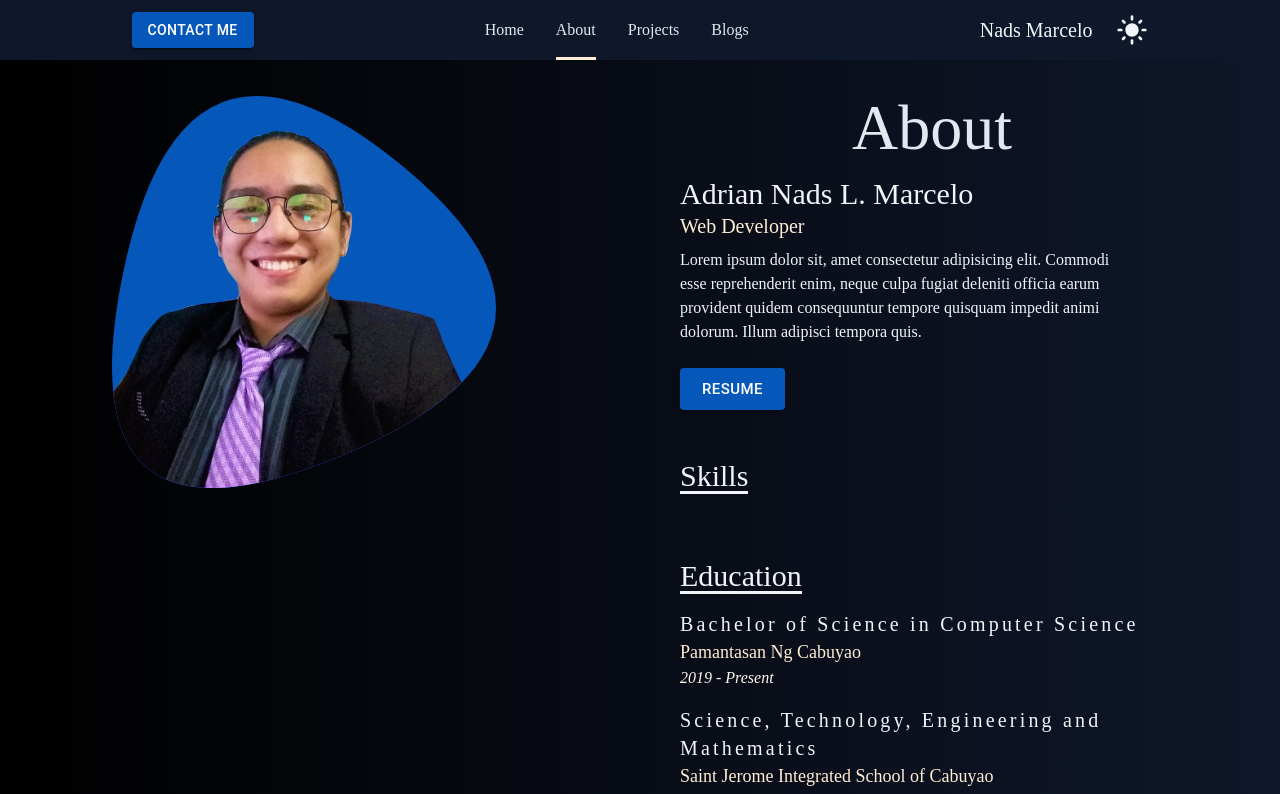
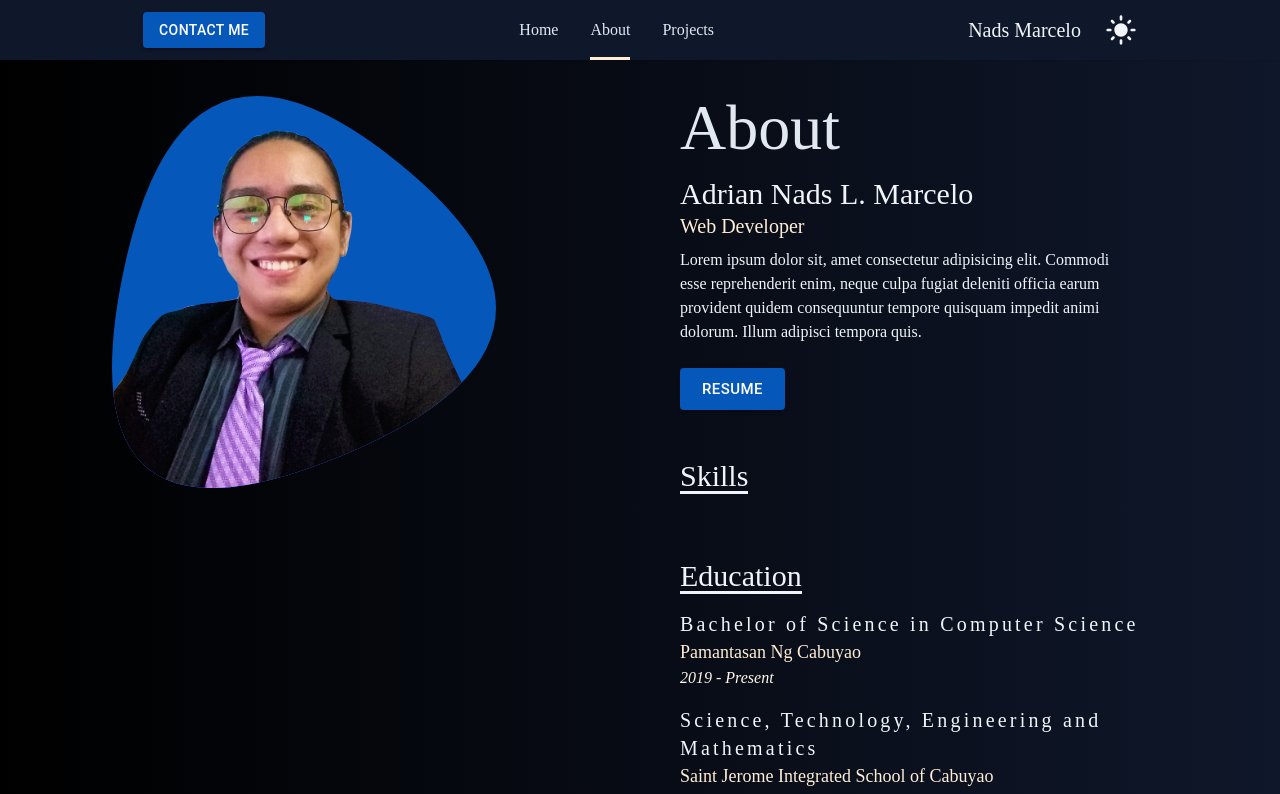
Before and after one commit to NADS-PROGRAMMER/Portfolio-Website, a React (Create React App) app: page /about in a window 1280 px wide. Shown: the top 794 px of the page. Built offline with nearby package versions, Linux system fonts and the light colour scheme.

Commit message:
FIXED the overlapping space during animation
REMOVED the blog link at navbar

```diff
--- a/src/Pages/Projects.jsx
+++ b/src/Pages/Projects.jsx
@@ -19,19 +19,23 @@ function Projects() {
 
     {
         projectImage: Flashcards,
-        projectTitle: 'Flashcards'
+        projectTitle: 'Flashcards',
+        projectLink: 'https://flashcards-go.netlify.app/'
     },
     {
         projectImage: RecipeApp,
-        projectTitle: 'Recipe Search App'
+        projectTitle: 'Recipe Search App',
+        projectLink: 'https://adriandev-search-recipe.netlify.app/'
     },
     {
         projectImage: TipCalculator,
-        projectTitle: 'Tip Calculator'
+        projectTitle: 'Tip Calculator',
+        projectLink: 'https://adriandev-tip-calculator.netlify.app/'
     },
     {
         projectImage: BaseApparel,
-        projectTitle: 'Base Apparel Page'
+        projectTitle: 'Base Apparel Page',
+        projectLink: 'https://nads-programmer.github.io/NADS-PROGRAMMER-base-apparel-design/'
     },
   ]
 
--- a/src/components/Navbar.jsx
+++ b/src/components/Navbar.jsx
@@ -20,7 +20,7 @@ function Navbar() {
         {link: <NavLink className="nav-links" routePath="/" text="Home"/>, path: "/"},
         {link: <NavLink className="nav-links" routePath="/about" text="About"/>, path: "/about"},
         {link: <NavLink className="nav-links" routePath="/projects" text="Projects"/>, path: "/projects"},
-        {link: <NavLink className="nav-links" routePath="/blogs" text="Blogs"/>, path: "/blogs"},
+        // {link: <NavLink className="nav-links" routePath="/blogs" text="Blogs"/>, path: "/blogs"},
     ]
 
     useEffect(() => {
@@ -85,7 +85,7 @@ function Navbar() {
                       </AnimatePresence>
                  </button>
 
-                <span className="text-portfolio-tertiary text-xl py-[1rem] dark:text-slate-100">Nads Marcelo</span>
+                <span className="text-portfolio-tertiary text-xl py-[1rem] font-['Alegreya_Sans_SC'] dark:text-slate-100">Nads Marcelo</span>
             </section>
 
 
--- a/src/components/Project.jsx
+++ b/src/components/Project.jsx
@@ -17,8 +17,8 @@ function Project({ props }) {
           alt="" />
 
           <button
-          className="bg-slate-900 p-[1rem] invisible group-hover:visible rounded-full text-2xl text-white transition-[visibility_300ms,opacity_300ms,transform_300ms] opacity-0 group-hover:opacity-100 absolute top-1/2 left-1/2 transform -translate-x-1/2 group-hover:-translate-y-1/2">
-            View
+          className="bg-portfolio-secondary dark:bg-slate-900 p-[1rem] invisible group-hover:visible rounded-full text-2xl text-white transition-[visibility_300ms,opacity_300ms,transform_300ms] opacity-0 group-hover:opacity-100 absolute top-1/2 left-1/2 transform -translate-x-1/2 group-hover:-translate-y-1/2">
+            <a href={props.projectLink} target="_blank">View</a>
           </button>
         </section>
 
--- a/src/components/Skills.jsx
+++ b/src/components/Skills.jsx
@@ -18,7 +18,7 @@ function Skills() {
     <CSS className="fill-[#1572B6]"/>,
     <JavaScript className="fill-[#F7DF1E]"/>,
     <MongoDB className="fill-[#47A248]"/>,
-    <Express className="fill-[#000000]"/>,
+    <Express className="fill-[#000000] dark:fill-white"/>,
     <ReactLogo className="fill-[#61DAFB]"/>,
     <NodeJS className="fill-[#339933]"/>,
     <Sass className="fill-[#CC6699]"/>,
--- a/src/index.css
+++ b/src/index.css
@@ -1,6 +1,7 @@
 @tailwind base;
 @tailwind components;
 @tailwind utilities;
+@import url("https://fonts.googleapis.com/css2?family=Alegreya+Sans+SC:wght@500&display=swap");
 
 :root {
 }
@@ -16,12 +17,12 @@ body {
 
 /* Heading 1 */
 .heading-1 {
-  @apply text-[3rem] text-portfolio-secondary sm:text-[4rem] text-center dark:text-slate-200;
+  @apply text-[3rem] text-portfolio-secondary sm:text-[4rem] dark:text-slate-200;
 }
 
 /* Heading 2 */
 .heading-2 {
-  @apply text-3xl text-portfolio-secondary relative after:absolute after:block after:w-full after:bottom-0 after:h-[.2rem] after:bg-portfolio-secondary after:content-[''] dark:text-slate-100 dark:after:bg-slate-100;
+  @apply text-3xl font-['Alegreya_Sans_SC'] text-portfolio-secondary relative after:absolute after:block after:w-full after:bottom-0 after:h-[.2rem] after:bg-portfolio-secondary after:content-[''] dark:text-slate-100 dark:after:bg-slate-100;
 }
 
 /* Heading 3 */
```
